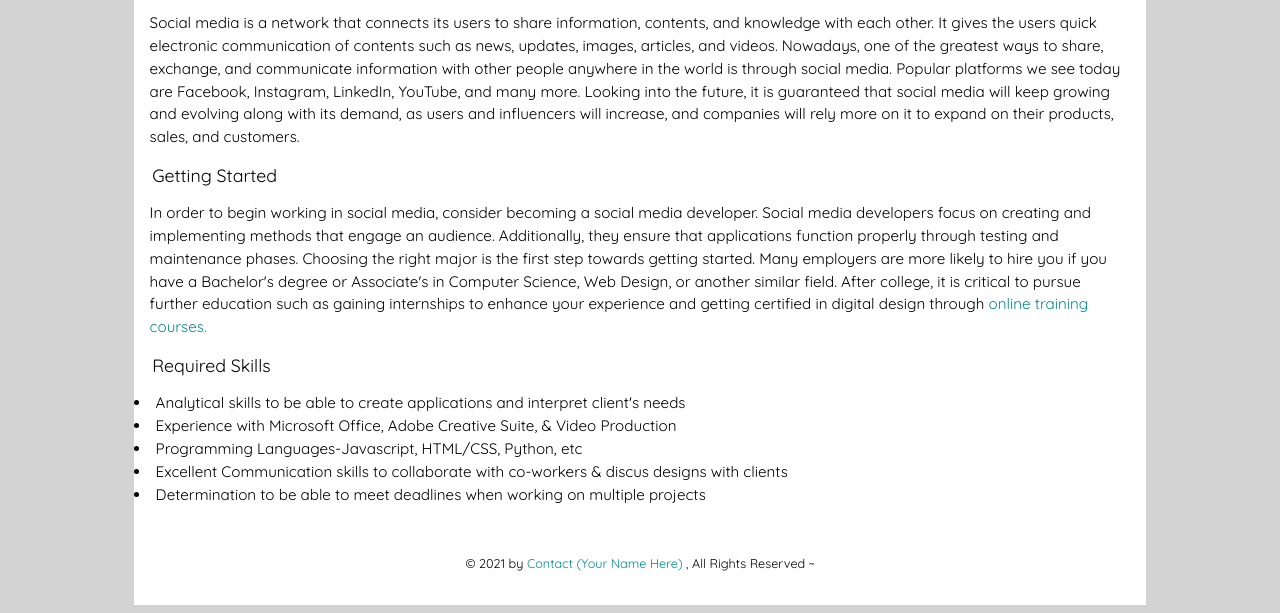
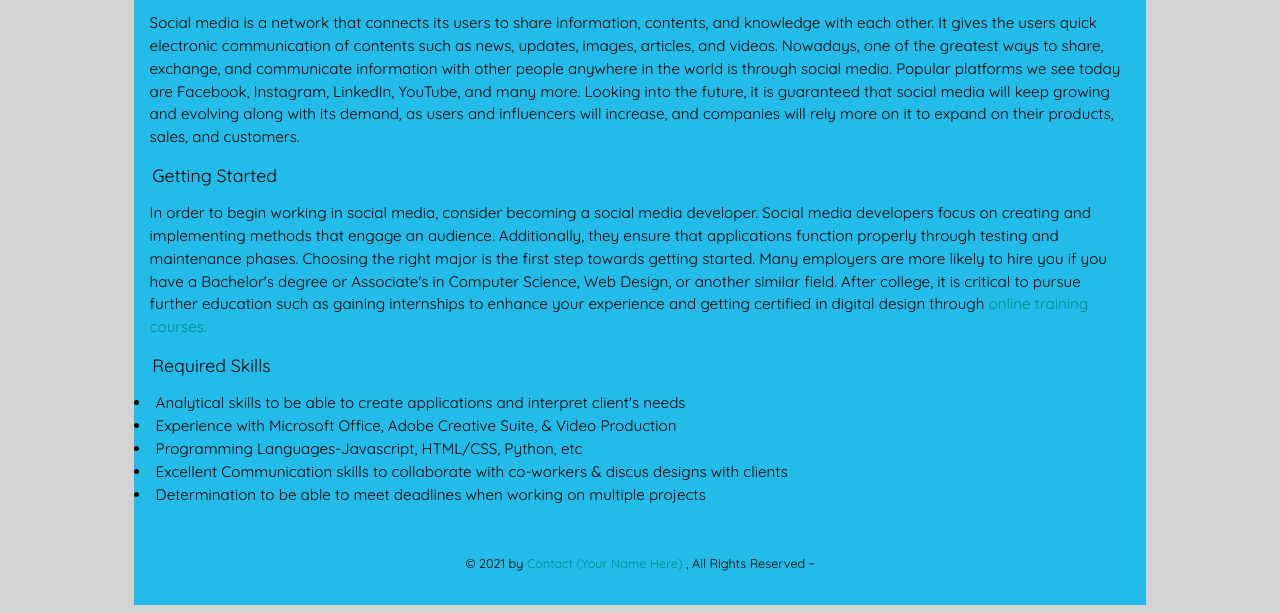
Before and after one commit to NDeshong/IT115-GitHub-WebPage, a plain HTML site: page index.html in a window 1280 px wide. Shown: the part 239-852 px from the top of the page. Drawn offline with Linux system fonts and the light colour scheme.

Commit message:
Update portal.css

```diff
--- a/css/portal.css
+++ b/css/portal.css
@@ -11,7 +11,7 @@ html {
 
 ::selection {
     color: #000;
-    background: #ff0;
+    background: #23bce9;
 }
 
 h1 {
@@ -22,7 +22,7 @@ h1 {
 }
 
 main.wrapper {
-    background-color: white;
+    background-color: #23bce9;
     overflow: auto;
 }
 
```
